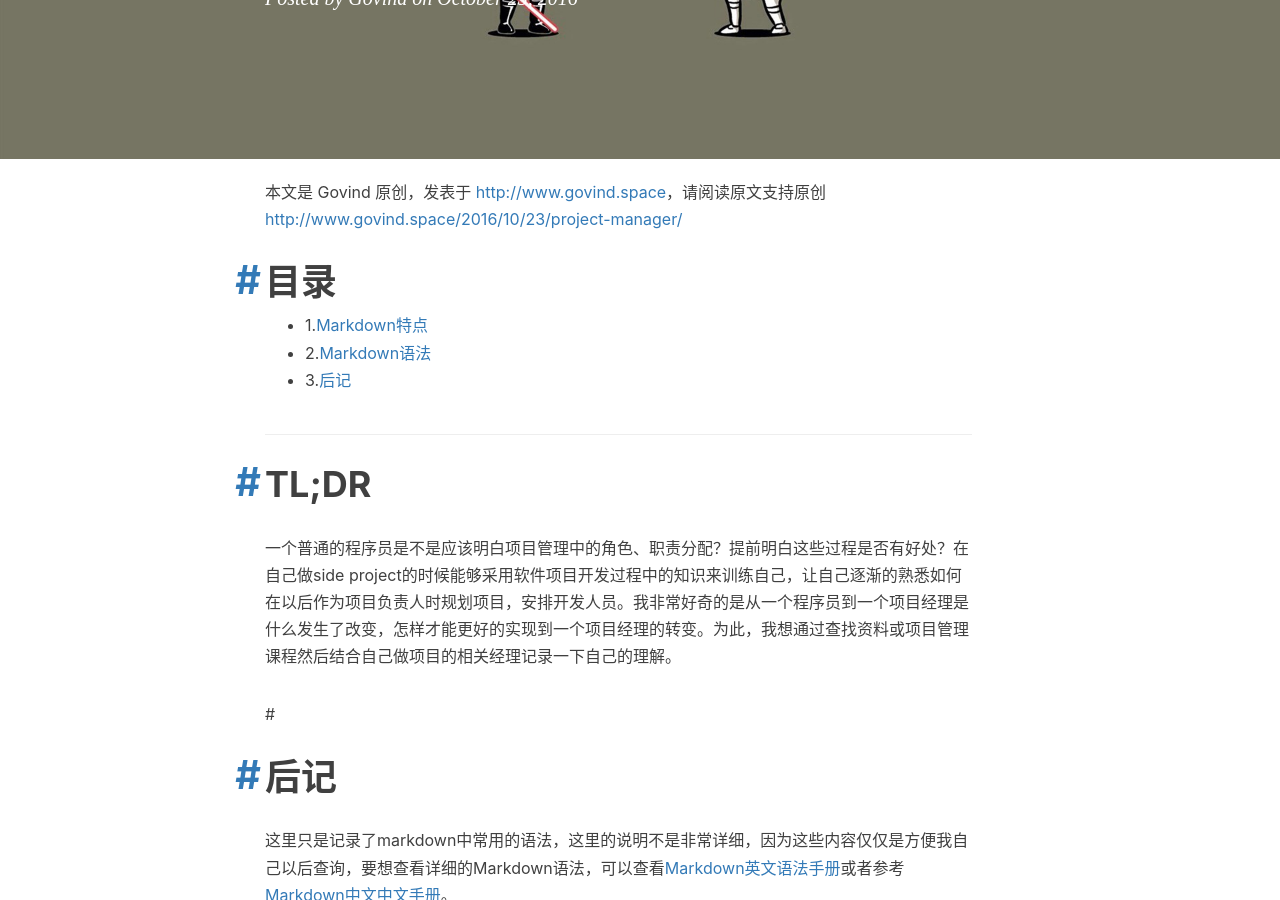
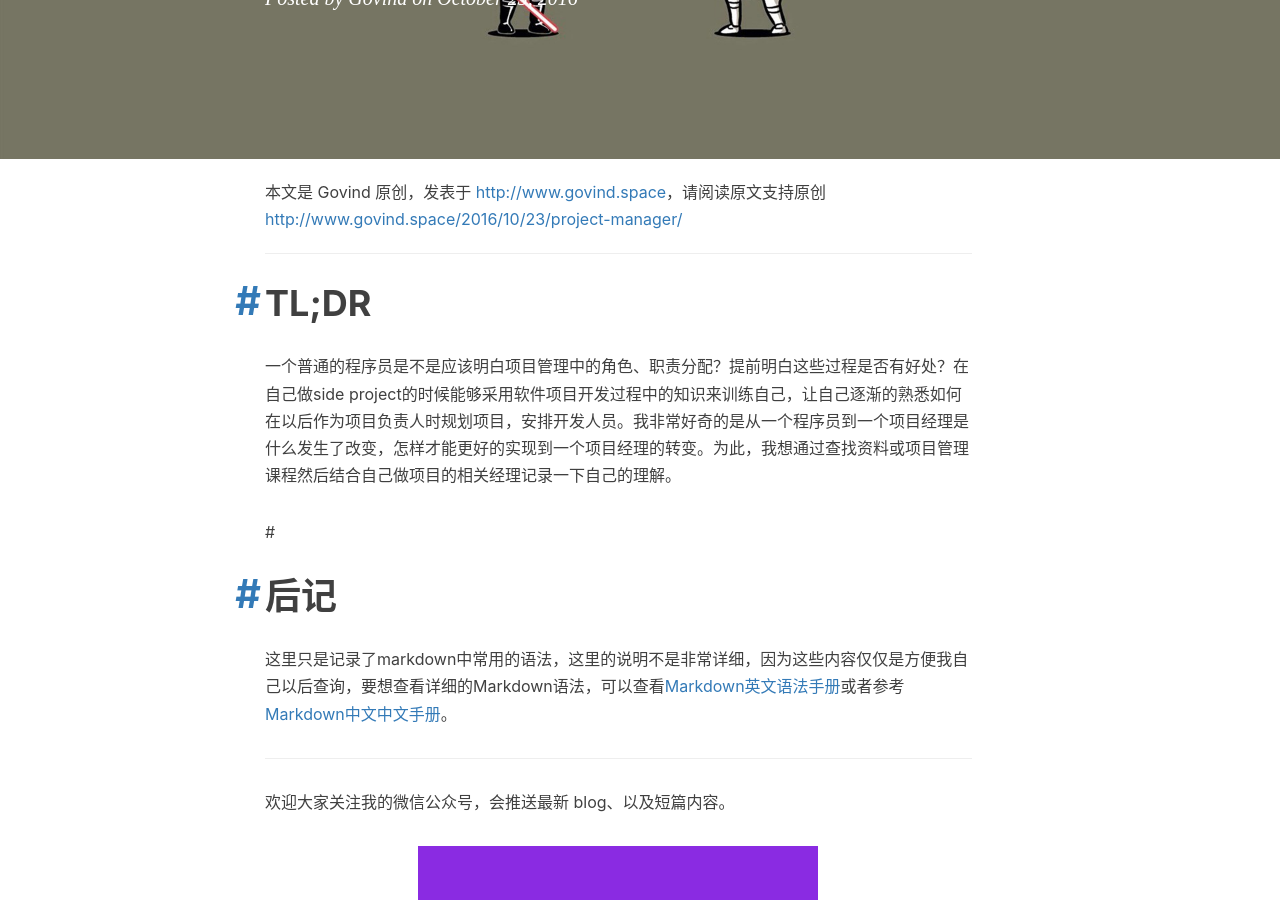
Before and after one commit to gaocn/gaocn.github.io, a Jekyll site: the page built from _posts/2016-10-23-project-manager.markdown, in a window 1280 px wide and 900 px high, scrolled down 364 px. Built offline with Jekyll 4.4.1, drawn with Linux system fonts in a browser that asks for light colours; comment, search, counter and statistics services are not loaded.

Commit message:
项目管理1

```diff
--- a/_posts/2016-10-23-project-manager.markdown
+++ b/_posts/2016-10-23-project-manager.markdown
@@ -9,10 +9,6 @@ tags:
     - 项目管理
 ---
 
-# 目录
-  - 1.[Markdown特点](#markdown)
-  - 2.[Markdown语法](#markdown-1)
-  - 3.[后记](#section-8)
 
 ---
 
```
